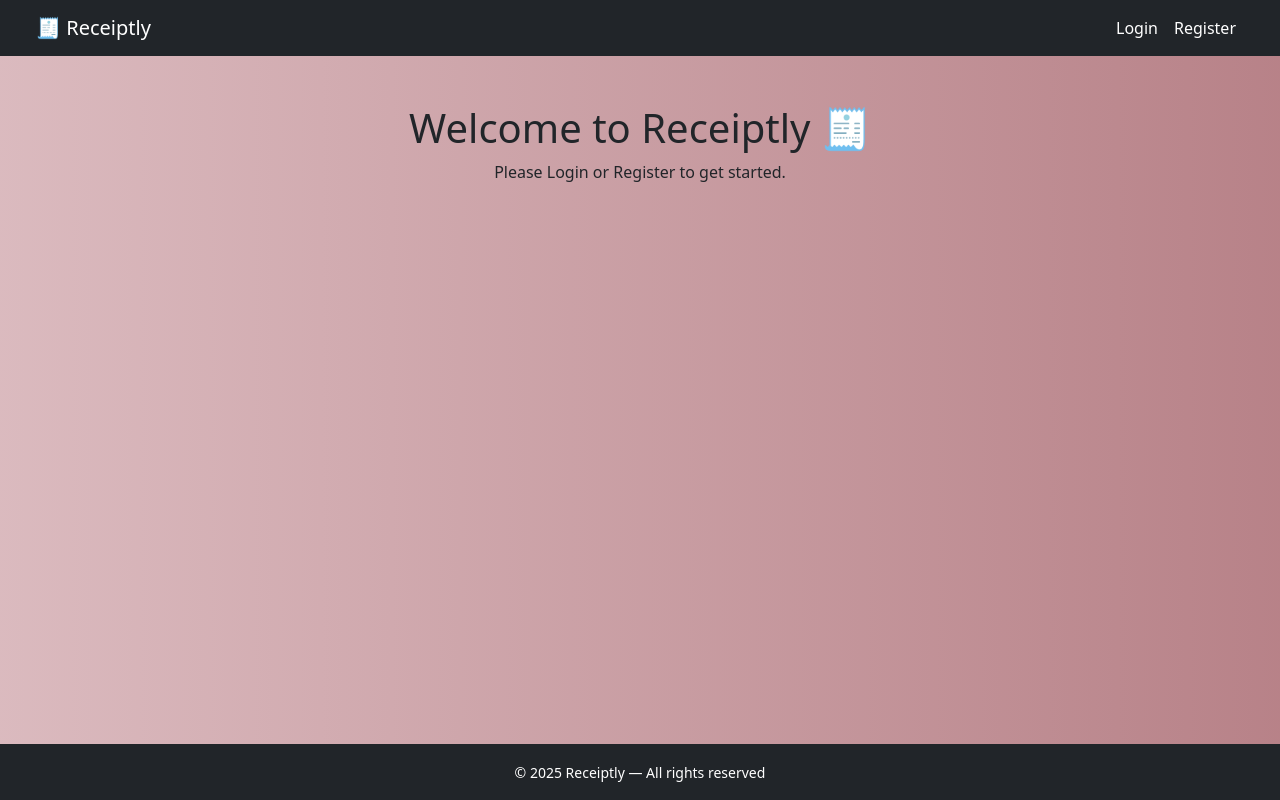
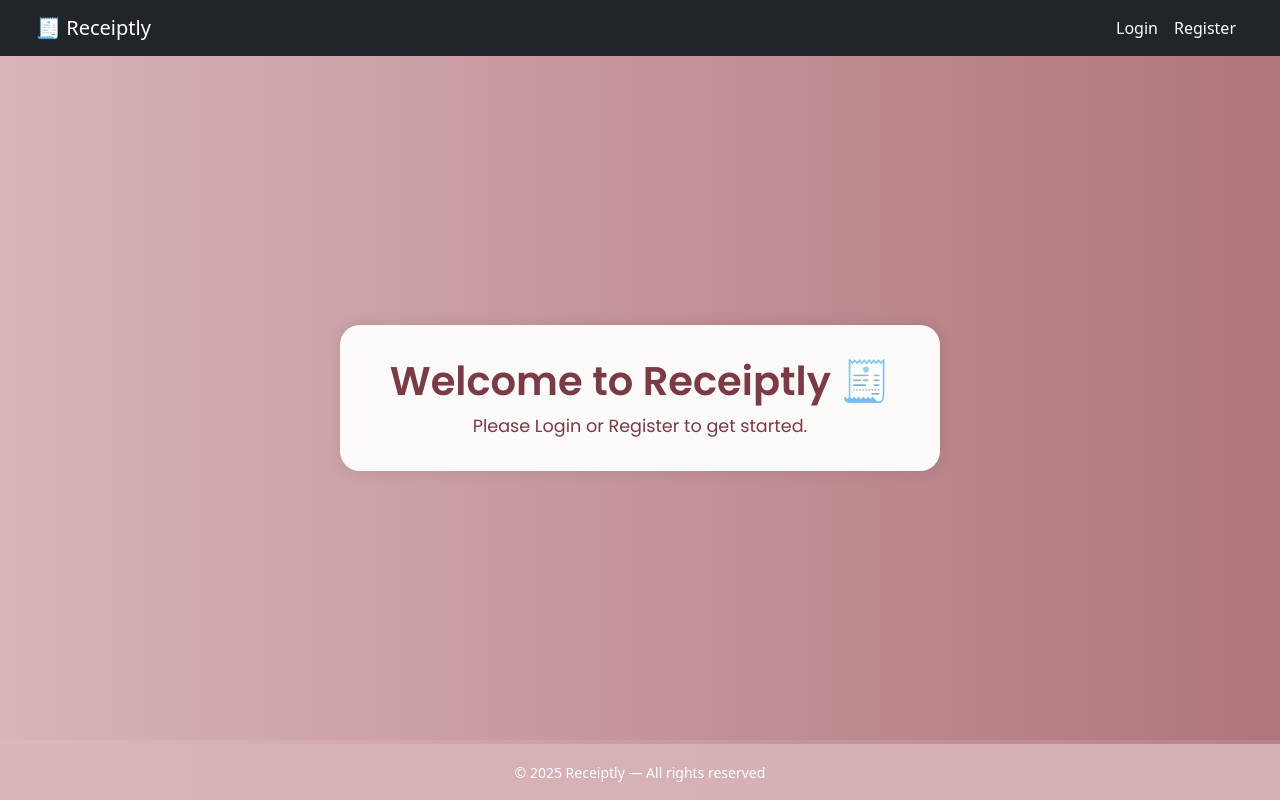
Before and after one commit to Subikshaa22/Receiptly, a React (Create React App) app in the folder frontend/: page / in a window 1280 px wide. Built offline with nearby package versions, Linux system fonts and the light colour scheme.

Commit message:
Home Page

```diff
--- a/frontend/package.json
+++ b/frontend/package.json
@@ -9,9 +9,9 @@
     "@testing-library/user-event": "^13.5.0",
     "axios": "^1.10.0",
     "bootstrap": "^5.3.6",
-    "react": "^19.1.0",
+    "react": "^18.3.1",
     "react-bootstrap": "^2.10.10",
-    "react-dom": "^19.1.0",
+    "react-dom": "^18.3.1",
     "react-gauge-chart": "^0.5.1",
     "react-router-dom": "^7.6.2",
     "react-scripts": "5.0.1",
--- a/frontend/src/components/Dashboard.jsx
+++ b/frontend/src/components/Dashboard.jsx
@@ -36,6 +36,7 @@ export default function Dashboard() {
 
 
 const monthlyData = months.map(m => {
+  // eslint-disable-next-line no-unused-vars
   const [year, month] = m.split('-');  // e.g., "2024-03" → ["2024", "03"]
   const row = {
     month: monthNames[parseInt(month, 10) - 1]  // Convert "03" → March
--- a/frontend/src/components/Footer.jsx
+++ b/frontend/src/components/Footer.jsx
@@ -2,8 +2,15 @@ import React from 'react';
 import { Container } from 'react-bootstrap';
 
 const Footer = () => (
-  <footer className="bg-dark text-white py-3 mt-5">
-    <Container className="text-center">
+  <footer
+    style={{
+      background: 'linear-gradient(to right, #d7b3b8e7, #d7b3b8e7)',
+      color: 'white',
+      padding: '1rem 0',
+      textAlign: 'center',
+    }}
+  >
+    <Container>
       <small>© 2025 Receiptly — All rights reserved</small>
     </Container>
   </footer>
--- a/frontend/src/components/Home.jsx
+++ b/frontend/src/components/Home.jsx
@@ -1,13 +1,42 @@
-// components/Home.js
 import React from 'react';
 import { Container } from 'react-bootstrap';
 
 const Home = () => (
-  <Container className="my-5 text-center">
-    <h1>Welcome to Receiptly 🧾</h1>
-    <p>Please Login or Register to get started.</p>
-  </Container>
+  <div
+    style={{
+      flex: 1,
+      display: 'flex',
+      justifyContent: 'center',
+      alignItems: 'center',
+      background: 'linear-gradient(to right, #d7b3b8e7, #af737ae4)',
+      fontFamily: 'Poppins, sans-serif',
+      minHeight: 'calc(100vh - 56px - 60px)', // Subtract header + footer height (adjust if needed)
+    }}
+  >
+    <Container
+      className="text-center"
+      style={{
+        backgroundColor: 'rgba(255, 255, 255, 0.95)',
+        padding: '2rem',
+        borderRadius: '20px',
+        boxShadow: '0 0 15px rgba(0,0,0,0.1)',
+        animation: 'fadeIn 1s ease-in-out',
+        maxWidth: '600px',
+      }}
+    >
+      <h1 style={{ color: '#7a3b45', fontWeight: '600' }}>Welcome to Receiptly 🧾</h1>
+      <p style={{ color: '#7a3b45', fontSize: '1.1rem', marginBottom: 0 }}>
+        Please Login or Register to get started.
+      </p>
+    </Container>
+
+    <style>{`
+      @keyframes fadeIn {
+        from { opacity: 0; transform: translateY(10px); }
+        to { opacity: 1; transform: translateY(0); }
+      }
+    `}</style>
+  </div>
 );
 
-
 export default Home;
--- a/frontend/src/components/UploadReceipt.jsx
+++ b/frontend/src/components/UploadReceipt.jsx
@@ -81,8 +81,7 @@ const UploadReceipt = () => {
         </Container>
       </div>
 
-      {/* ✅ Sticky footer restored */}
-      <footer className="footer">© 2025 Wallet Watch • Powered by AI</footer>
+
     </div>
   );
 };
```
Also changed, not shown: 2 other files (tests, documents, lock files or other folders).
